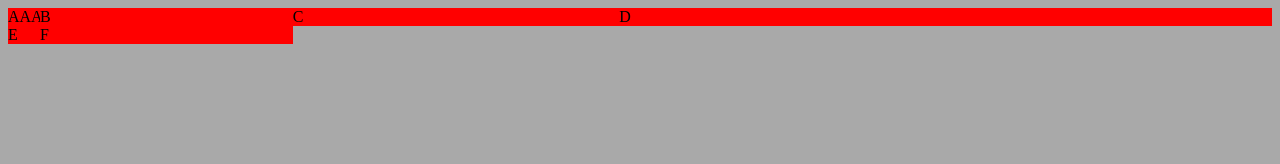
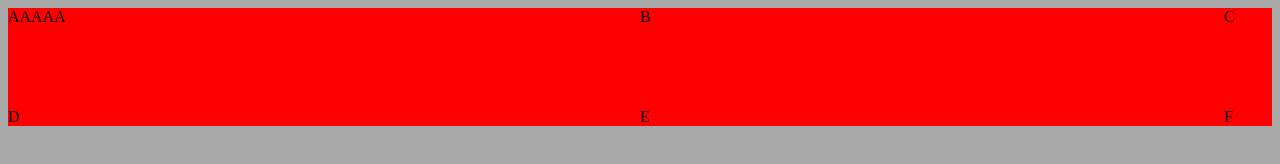
Before and after one commit to Ramirezciani/Curso-Udemy, a plain HTML site: page Curso JS/css_grid/index.html in a window 1280 px wide. Drawn offline with Linux system fonts and the light colour scheme.

Commit message:
css repeat and minmax

```diff
--- a/Curso JS/css_grid/main.css
+++ b/Curso JS/css_grid/main.css
@@ -3,7 +3,8 @@ body{
 }
 .grid{
     display:grid;
-    grid-template-columns: 2rem 20% 1fr 2fr;
+   grid-template-rows: minmax(100px ,auto) ;
+   grid-template-columns: minmax(auto ,50%) 1fr 3em;
 
 }
 
```
Also changed, not shown: 1 other file.
